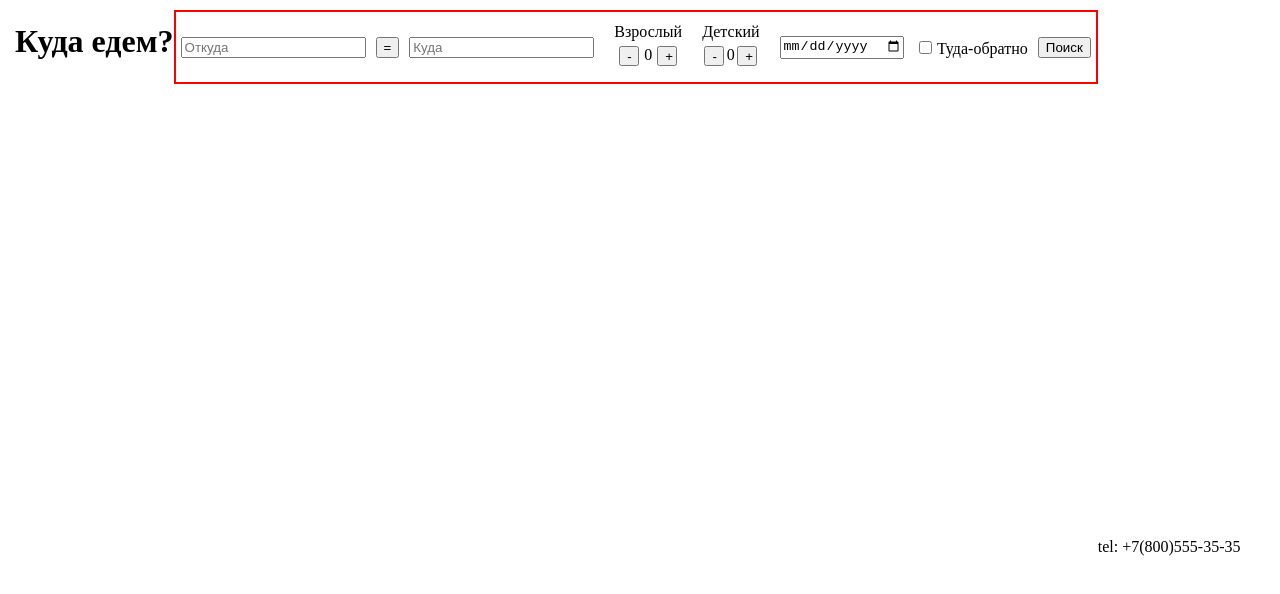
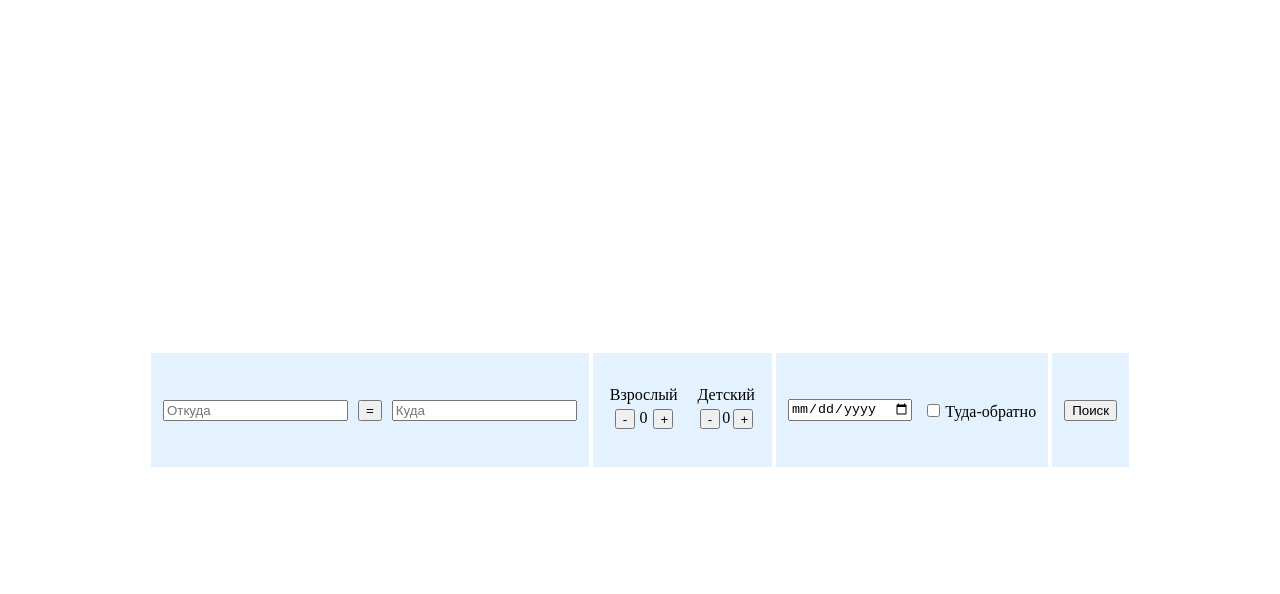
Before and after one commit to EvgenSolomin/vue_project, a Vue app: page / in a window 1280 px wide. Shown: the top 594 px of the page. Built offline with nearby package versions, Linux system fonts and the light colour scheme.

Commit message:
Update App.vue

```diff
--- a/src/App.vue
+++ b/src/App.vue
@@ -1,19 +1,12 @@
 <template>
-  <header>
-    <h1>Куда едем?</h1>
-  </header>
-
   <main>
-    <Route/>
-    <Passengers/>
-    <Dates/>
-    <Submit/>
+    <div class="m">
+      <Route class="c"/>
+      <Passengers class="c"/>
+      <Dates class="c"/>
+      <Submit class="c"/>
+    </div>
   </main>
-
-  <footer>
-    tel: +7(800)555-35-35
-  </footer>
-
 </template>
 
 <script>
@@ -31,22 +24,19 @@ export default{
 
 <style scoped>
 *{
-  display: inline-flex;
-  margin: auto;
-  padding: auto;
+  display: flex;
 }
-template{
-  display: block;
+.c{
+  background-color:rgb(228, 241, 255);
+  height: 100px;
+  margin: 2px;
+  padding: 7px;
+  align-items: center;
 }
 main{
-  position: relative;
-  top: auto;
-  border: 2px solid red;
-  height: 70px;
-}
-footer{
-  position: relative;
-  top: 500px
+  justify-content: center;
+  align-items: center;
+  height: 100vh;
 }
 
 </style>
```
